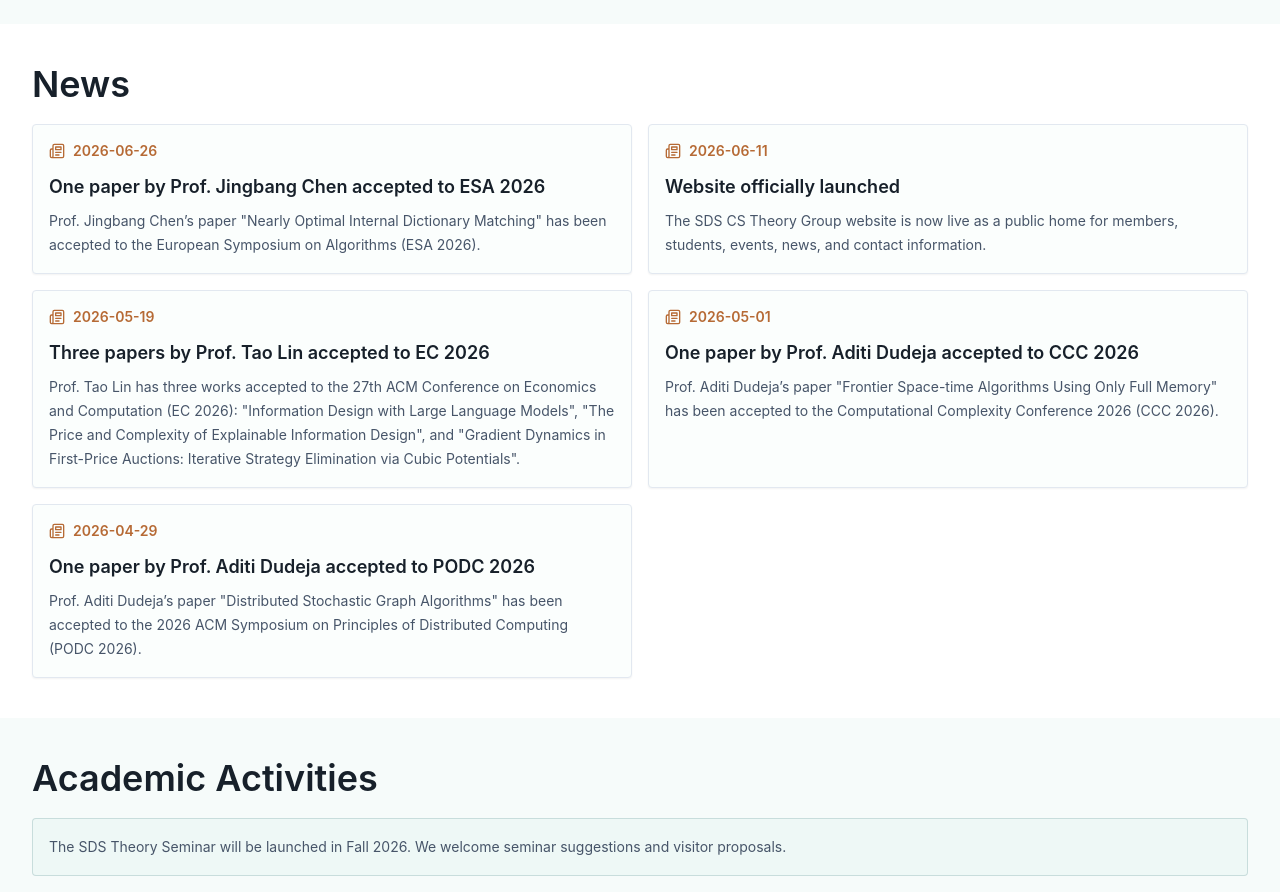
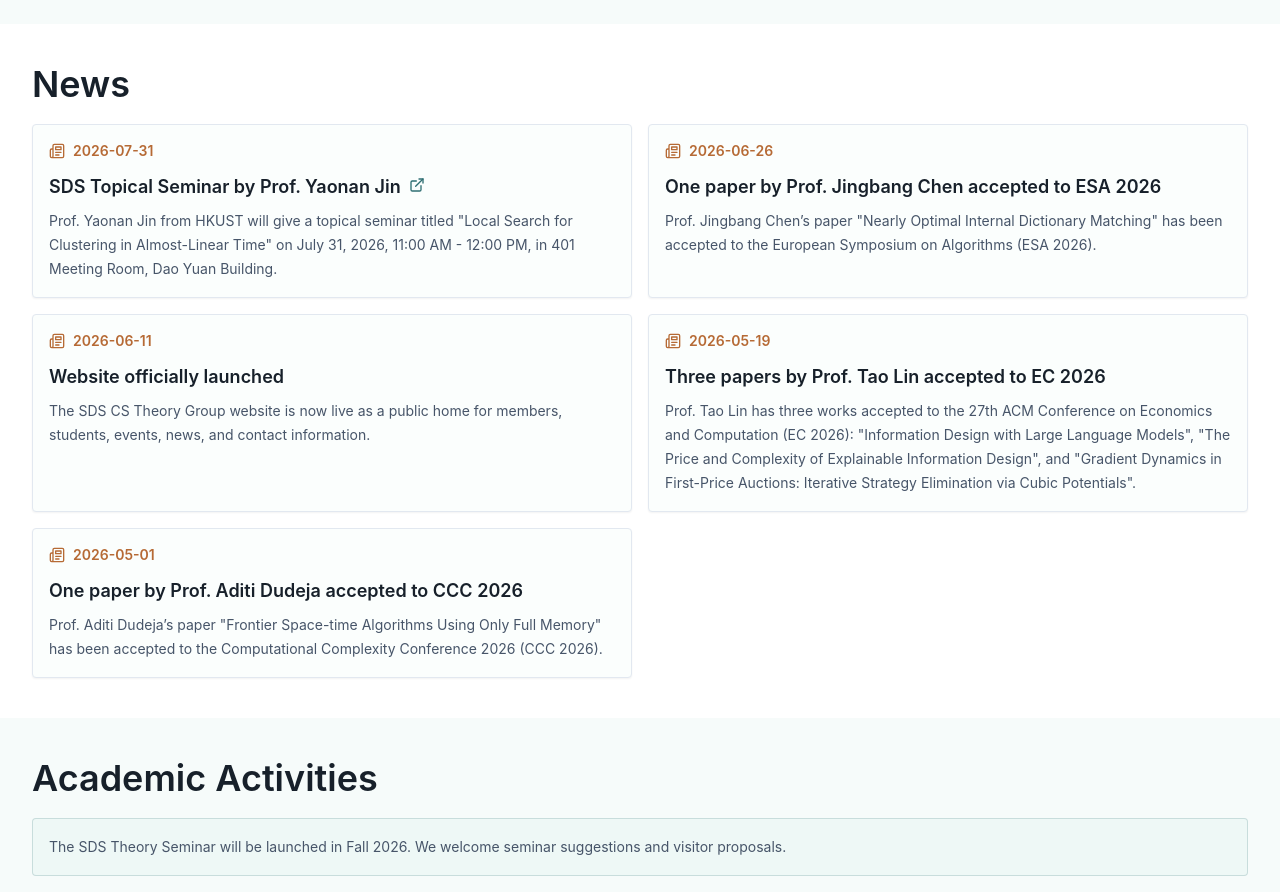
Before and after one commit to sds-theory/sds-theory.github.io, a React (Vite) app: page / in a window 1280 px wide. Shown: the part 1680-2572 px from the top of the page. Built offline with nearby package versions, Linux system fonts and the light colour scheme.

Commit message:
Add seminar news and Hao Wu profile

```diff
--- a/src/data/site.ts
+++ b/src/data/site.ts
@@ -38,6 +38,8 @@ export type NewsItem = {
   date: string;
   title: LocalizedText;
   summary: LocalizedText;
+  image?: string;
+  imageAlt?: LocalizedText;
 };
 
 export type HomeCta = {
@@ -623,7 +625,26 @@ export const faculty: Person[] = [
       zh: '研究方向包括网络和互联网技术的经济与性能分析、共享经济与移动性、监管政策、智能电网和能源系统、资源共享与拍卖。',
     },
   },
+  {
+    name: { en: 'Hao Wu', zh: '吴昊' },
+    title: { en: 'William T. Tutte Postdoctoral Fellow', zh: 'William T. Tutte 博士后研究员' },
+    role: { en: 'Member', zh: '成员' },
+    initials: 'HW',
+    website: 'https://sites.google.com/view/haowu/home',
+    education: { en: 'Ph.D., University of Melbourne', zh: '博士，墨尔本大学' },
+    research: [
+      { en: 'Sketching algorithms', zh: '草图算法' },
+      { en: 'Graph algorithms', zh: '图算法' },
+      { en: 'Differentially private algorithms', zh: '差分隐私算法' },
+    ],
+    bio: {
+      en: 'Ph.D., University of Melbourne. His research interests include sketching algorithms, graph algorithms, and differentially private algorithms.',
+      zh: '博士，墨尔本大学。研究方向包括草图算法、图算法与差分隐私算法。',
+    },
+  },
 ];
+
+export const affiliatedFaculty: Person[] = [];
 
 export const students: Person[] = [
   {
@@ -714,6 +735,22 @@ export const eventTracks: CollaborationItem[] = [
 ];
 
 export const news: NewsItem[] = [
+  {
+    date: '2026-07-31',
+    title: {
+      en: 'SDS Topical Seminar by Prof. Yaonan Jin',
+      zh: 'SDS Topical Seminar：Yaonan Jin 教授报告',
+    },
+    summary: {
+      en: 'Prof. Yaonan Jin from HKUST will give a topical seminar titled "Local Search for Clustering in Almost-Linear Time" on July 31, 2026, 11:00 AM - 12:00 PM, in 401 Meeting Room, Dao Yuan Building.',
+      zh: '香港科技大学 Yaonan Jin 教授将于 2026 年 7 月 31 日 11:00-12:00 在道远楼 401 会议室作题为 “Local Search for Clustering in Almost-Linear Time” 的专题报告。',
+    },
+    image: 'images/seminar-yaonan-jin-2026-07-31.jpg',
+    imageAlt: {
+      en: 'Poster for the SDS Topical Seminar by Yaonan Jin',
+      zh: 'Yaonan Jin 教授 SDS Topical Seminar 海报',
+    },
+  },
   {
     date: '2026-06-26',
     title: {
--- a/src/pages/Faculty.tsx
+++ b/src/pages/Faculty.tsx
@@ -5,7 +5,8 @@ import { communityGroups, faculty, textOf } from '../data/site';
 export function Faculty() {
   const { i18n, t } = useTranslation();
   const memberCategories = communityGroups.filter((group) => group.title.en !== 'Student Members');
-  const emptyCategories = memberCategories.slice(1);
+  const coreCategory = memberCategories[0];
+  const emptyCategories = memberCategories.filter((group) => group.title.en !== coreCategory.title.en);
 
   return (
     <main className="min-h-screen bg-[#f9faf7]">
@@ -24,7 +25,7 @@ export function Faculty() {
       </section>
       <section className="mx-auto max-w-7xl px-4 py-10 sm:px-6 lg:px-8">
         <div>
-          <h2 className="text-2xl font-semibold text-ink">{textOf(memberCategories[0].title, i18n.language)}</h2>
+          <h2 className="text-2xl font-semibold text-ink">{textOf(coreCategory.title, i18n.language)}</h2>
         </div>
         <div className="mt-5 grid gap-4 sm:grid-cols-2 lg:grid-cols-4">
           {faculty.map((person) => (
--- a/src/pages/Home.tsx
+++ b/src/pages/Home.tsx
@@ -110,6 +110,11 @@ function ActionLink({
 export function Home() {
   const { i18n, t } = useTranslation();
   const [isSdsModalOpen, setIsSdsModalOpen] = useState(false);
+  const [selectedNewsImage, setSelectedNewsImage] = useState<{
+    src: string;
+    alt: string;
+    title: string;
+  } | null>(null);
   const [expandedPointIds, setExpandedPointIds] = useState<string[]>([]);
   const isChinese = i18n.language.startsWith('zh');
   const languageKey = isChinese ? 'zh' : 'en';
@@ -121,7 +126,7 @@ export function Home() {
   const recentNews = news.slice(0, 5);
 
   useEffect(() => {
-    if (!isSdsModalOpen) {
+    if (!isSdsModalOpen && !selectedNewsImage) {
       return undefined;
     }
 
@@ -129,6 +134,7 @@ export function Home() {
     const closeOnEscape = (event: KeyboardEvent) => {
       if (event.key === 'Escape') {
         setIsSdsModalOpen(false);
+        setSelectedNewsImage(null);
       }
     };
 
@@ -139,7 +145,7 @@ export function Home() {
       document.body.style.overflow = previousOverflow;
       document.removeEventListener('keydown', closeOnEscape);
     };
-  }, [isSdsModalOpen]);
+  }, [isSdsModalOpen, selectedNewsImage]);
 
   useEffect(() => {
     setExpandedPointIds([]);
@@ -369,20 +375,46 @@ export function Home() {
         <div className="mx-auto max-w-7xl px-4 py-10 sm:px-6 lg:px-8">
           <h2 className="text-3xl font-semibold text-ink sm:text-4xl">{t('home.newsTitle')}</h2>
           <div className="mt-5 grid gap-4 md:grid-cols-2">
-            {recentNews.map((item, index) => (
-              <article
-                key={`${item.date}-${textOf(item.title, i18n.language)}`}
-                className="motion-card lift-card rounded border border-slate-200 bg-[#fbfefd] p-4 shadow-sm"
-                style={{ animationDelay: `${index * 70}ms` }}
-              >
+            {recentNews.map((item, index) => {
+              const imageHref = item.image ? `${import.meta.env.BASE_URL}${item.image}` : undefined;
+              const newsTitle = textOf(item.title, i18n.language);
+              const newsImageAlt = item.imageAlt ? textOf(item.imageAlt, i18n.language) : newsTitle;
+              const cardClassName = 'motion-card lift-card block w-full rounded border border-slate-200 bg-[#fbfefd] p-4 text-left shadow-sm';
+              const cardContent = (
+                <>
                   <div className="flex items-center gap-2 text-sm font-semibold text-copper">
                     <Newspaper size={16} />
                     {item.date}
                   </div>
-                <h3 className="mt-3 text-lg font-semibold text-ink">{textOf(item.title, i18n.language)}</h3>
+                  <h3 className="mt-3 flex items-start gap-2 text-lg font-semibold text-ink">
+                    <span>{newsTitle}</span>
+                    {imageHref && <ExternalLink className="mt-1 flex-none text-tealstone" size={16} />}
+                  </h3>
                   <p className="mt-2 text-sm leading-6 text-slate-600">{textOf(item.summary, i18n.language)}</p>
+                </>
+              );
+
+              return imageHref ? (
+                <button
+                  key={`${item.date}-${newsTitle}`}
+                  type="button"
+                  aria-label={newsImageAlt}
+                  onClick={() => setSelectedNewsImage({ src: imageHref, alt: newsImageAlt, title: newsTitle })}
+                  className={cardClassName}
+                  style={{ animationDelay: `${index * 70}ms` }}
+                >
+                  {cardContent}
+                </button>
+              ) : (
+                <article
+                  key={`${item.date}-${newsTitle}`}
+                  className={cardClassName}
+                  style={{ animationDelay: `${index * 70}ms` }}
+                >
+                  {cardContent}
                 </article>
-            ))}
+              );
+            })}
           </div>
         </div>
       </section>
@@ -412,6 +444,43 @@ export function Home() {
           </div>
         </div>
       </section>
+
+      {selectedNewsImage && createPortal(
+        <div
+          className="modal-backdrop fixed inset-0 z-50 overflow-y-auto bg-ink/45 px-4 py-6 backdrop-blur-sm sm:py-10"
+          onMouseDown={() => setSelectedNewsImage(null)}
+        >
+          <div className="flex min-h-full items-center justify-center">
+            <section
+              role="dialog"
+              aria-modal="true"
+              aria-label={selectedNewsImage.title}
+              className="modal-panel relative w-full max-w-4xl overflow-hidden rounded border border-white/80 bg-white shadow-2xl shadow-ink/30"
+              onMouseDown={(event) => event.stopPropagation()}
+            >
+              <div className="flex items-center justify-between gap-4 border-b border-slate-200 px-4 py-3 sm:px-5">
+                <h2 className="text-base font-semibold text-ink sm:text-lg">{selectedNewsImage.title}</h2>
+                <button
+                  type="button"
+                  aria-label={isChinese ? '关闭' : 'Close'}
+                  onClick={() => setSelectedNewsImage(null)}
+                  className="grid h-9 w-9 flex-none place-items-center rounded-full border border-slate-200 bg-white text-ink shadow-sm transition hover:-translate-y-0.5 hover:border-tealstone hover:text-tealstone"
+                >
+                  <X size={18} />
+                </button>
+              </div>
+              <div className="max-h-[82vh] overflow-auto bg-[#f6fbfa] p-3 sm:p-5">
+                <img
+                  src={selectedNewsImage.src}
+                  alt={selectedNewsImage.alt}
+                  className="mx-auto h-auto max-h-[78vh] w-auto max-w-full rounded shadow-lg"
+                />
+              </div>
+            </section>
+          </div>
+        </div>,
+        document.body,
+      )}
 
       {isSdsModalOpen && createPortal(
         <div
```
Also changed, not shown: public/images/seminar-yaonan-jin-2026-07-31.jpg (added). Lines whose indentation alone changed are shown as unchanged.
